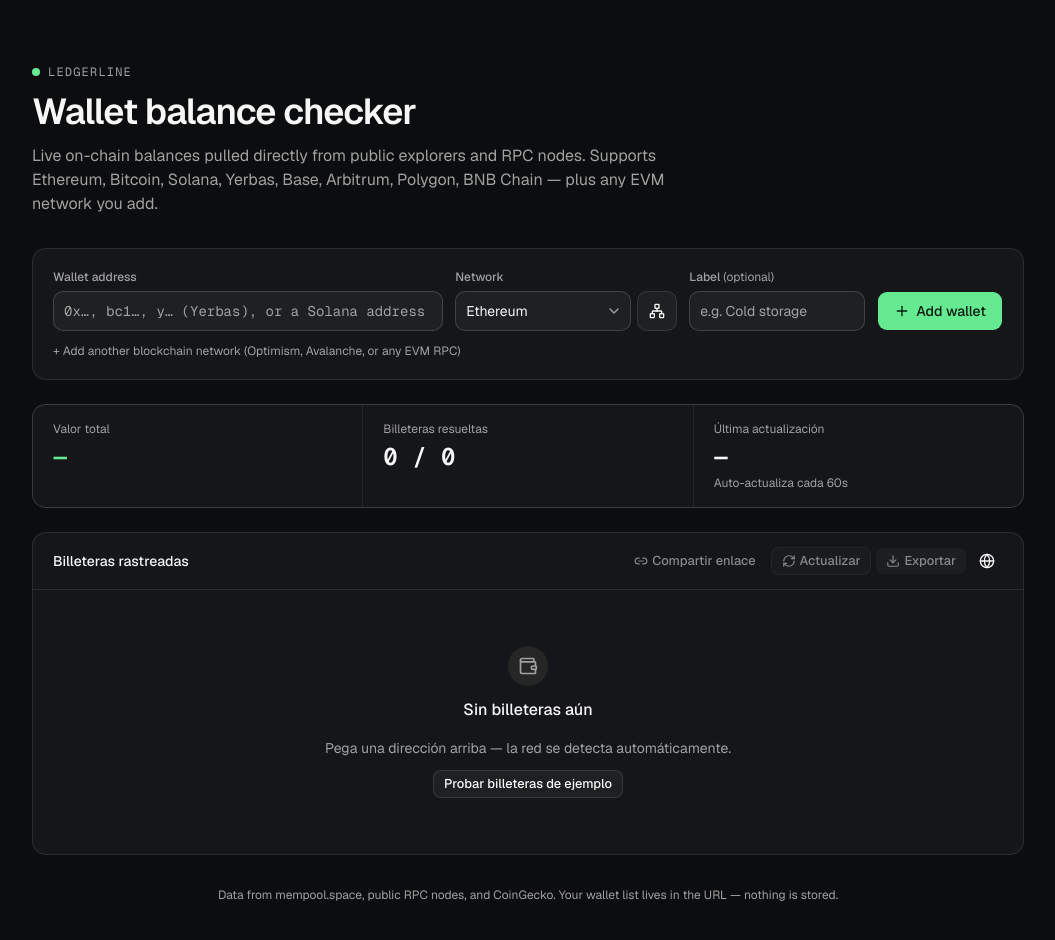
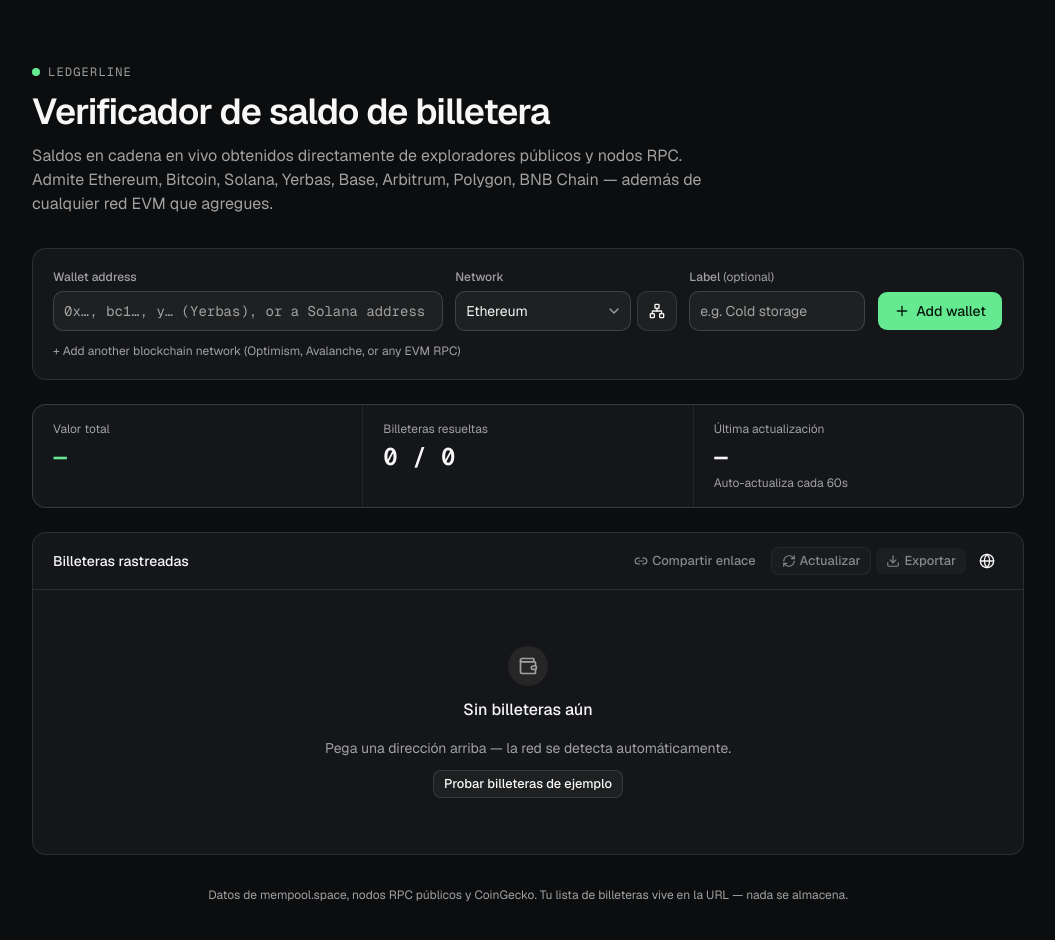
Before and after one commit to Max-Q-Max/Blockchain-scan, a Next.js app: page / in a window 1280 px wide. Shown: the top 940 px of the page, without its empty margins (112-1167 px from the left). Built offline with nearby package versions, Linux system fonts and the light colour scheme.

Commit message:
Traducir textos principales de la landing al español

```diff
--- a/app/page.tsx
+++ b/app/page.tsx
@@ -15,17 +15,17 @@ export default async function Page({ searchParams }: { searchParams: SearchParam
           <span className="size-2 rounded-full bg-primary" aria-hidden="true" />
           <span className="font-mono text-xs tracking-widest text-muted-foreground uppercase">Ledgerline</span>
         </div>
-        <h1 className="text-3xl font-semibold tracking-tight text-balance md:text-4xl">Wallet balance checker</h1>
+        <h1 className="text-3xl font-semibold tracking-tight text-balance md:text-4xl">Verificador de saldo de billetera</h1>
         <p className="max-w-2xl text-muted-foreground text-pretty">
-          Live on-chain balances pulled directly from public explorers and RPC nodes. Supports{' '}
-          {CHAINS.map((c) => c.name).join(', ')} — plus any EVM network you add.
+          Saldos en cadena en vivo obtenidos directamente de exploradores públicos y nodos RPC. Admite{' '}
+          {CHAINS.map((c) => c.name).join(', ')} — además de cualquier red EVM que agregues.
         </p>
       </header>
 
       <WalletTracker initialWallets={initialWallets} initialNetworks={initialNetworks} />
 
       <footer className="mt-auto text-center text-xs text-muted-foreground">
-        Data from mempool.space, public RPC nodes, and CoinGecko. Your wallet list lives in the URL — nothing is stored.
+        Datos de mempool.space, nodos RPC públicos y CoinGecko. Tu lista de billeteras vive en la URL — nada se almacena.
       </footer>
     </main>
   )
```
